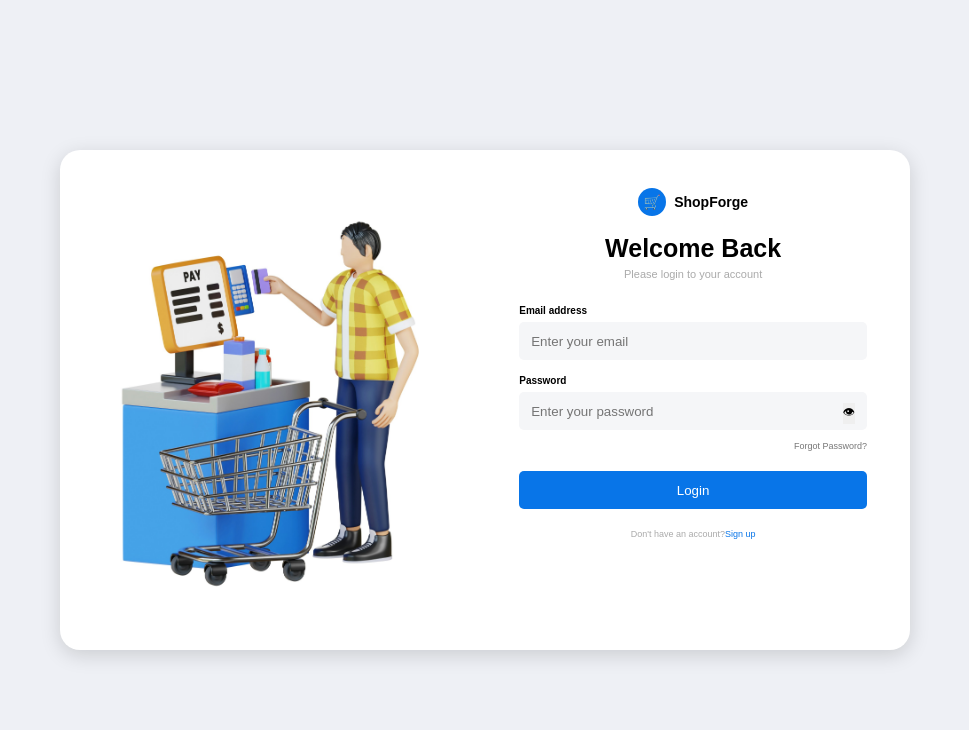
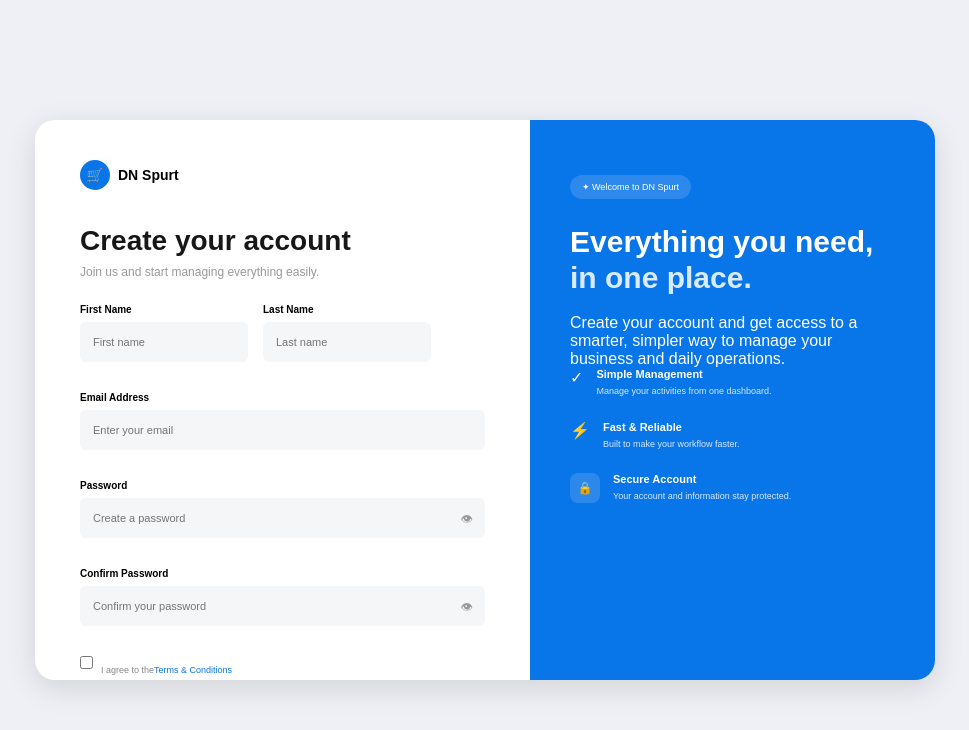
Before and after one commit to Hyperdata-Computing-Internship/ShopForge, a React (Vite) app in the folder Reactjs-frontend/: page / in a window 1280 px wide. Shown: the top 730 px of the page, without its empty margins (155-1124 px from the left). Built offline with nearby package versions, Linux system fonts and the light colour scheme.

Commit message:
created signup page components

```diff
--- a/Reactjs-frontend/src/App.jsx
+++ b/Reactjs-frontend/src/App.jsx
@@ -1,11 +1,13 @@
 import React from 'react'
 import Login from "./components/loginpage/login";
 import Productcards from './components/productspage/Productcards'
+import Signup from './components/loginpage/signup';
 
 const App = () => {
   return (
 
-      <Login/>
+      // <Login/>
+      <Signup/>
       // <Productcards title="Leather Shoes" description="premium shoes" image="https://static.vecteezy.com/system/resources/thumbnails/048/720/410/small_2x/men-s-leisure-leather-shoe-isolated-on-transparent-background-free-png.png"  />
 
   )
--- a/Reactjs-frontend/src/components/loginpage/signup.jsx
+++ b/Reactjs-frontend/src/components/loginpage/signup.jsx
@@ -1,9 +1,160 @@
 import React from 'react'
+import style from './signup.module.css'
 
-const signup = () => {
+const Signup = () => {
   return (
-    <div>signup</div>
+    <div className={style.body}>
+      <div className={style.signupcontainer}>
+        <div className={style.formsection}>
+
+          <div className={style.logo}>
+            <div className={style.logoicon}>🛒</div>
+            <span>DN Spurt</span>
+          </div>
+
+          <h1>Create your account</h1>
+
+          <p className={style.subtitle}>
+            Join us and start managing everything easily.
+          </p>
+
+          <form>
+
+            <div className={style.namerow}>
+
+              <div className={style.inputgroup}>
+                <label>First Name</label>
+                <input type="text" placeholder="First name" />
+              </div>
+
+              <div className={style.inputgroup}>
+                <label>Last Name</label>
+                <input type="text" placeholder="Last name" />
+              </div>
+
+            </div>
+
+            <div className={style.inputgroup}>
+              <label>Email Address</label>
+              <input type="email" placeholder="Enter your email" />
+            </div>
+
+            <div className={style.inputgroup}>
+              <label>Password</label>
+
+              <div className={style.passwordbox}>
+                <input type="password" placeholder="Create a password" />
+                <span>👁</span>
+              </div>
+            </div>
+
+            <div className={style.inputgroup}>
+              <label>Confirm Password</label>
+
+              <div className={style.passwordbox}>
+                <input type="password" placeholder="Confirm your password" />
+                <span>👁</span>
+              </div>
+            </div>
+
+            <div className={style.terms}>
+              <input type="checkbox" />
+              <p>
+                I agree to the
+                <a href="#">Terms & Conditions</a>
+              </p>
+            </div>
+
+            <button className={style.signupbtn} type="submit">
+              Create Account
+            </button>
+
+            {/* <div className={style.divider}>
+            <span></span>
+            <p>Or continue with</p>
+            <span></span>
+          </div>
+
+          <div className={style.socialbuttons}>
+
+            <button type="button">
+              🔴 Google
+            </button>
+
+            <button type="button">
+              🔵 Facebook
+            </button>
+
+          </div> */}
+
+            <p className={style.logintext}>
+              Already have an account?
+              <a href="#">Login</a>
+            </p>
+
+          </form>
+
+        </div>
+        <div className={style.infosection}>
+
+          <div className={style.infocontent}>
+
+            <span className={style.badge}>
+              ✦ Welcome to DN Spurt
+            </span>
+
+            <h2>
+              Everything you need,
+              <span>in one place.</span>
+            </h2>
+
+            <p>
+              Create your account and get access to a
+              smarter, simpler way to manage your
+              business and daily operations.
+            </p>
+
+            <div className={style.features}>
+
+              <div className={style.feature}>
+                <div class="feature-icon">✓</div>
+
+                <div>
+                  <h3>Simple Management</h3>
+                  <p>Manage your activities from one dashboard.</p>
+                </div>
+              </div>
+
+              <div className={style.feature}>
+                <div class="feature-icon">⚡</div>
+
+                <div>
+                  <h3>Fast & Reliable</h3>
+                  <p>Built to make your workflow faster.</p>
+                </div>
+              </div>
+
+              <div className={style.feature}>
+                <div className={style.featureicon}>🔒</div>
+
+                <div>
+                  <h3>Secure Account</h3>
+                  <p>Your account and information stay protected.</p>
+                </div>
+              </div>
+
+            </div>
+
+          </div>
+
+          <div className={style.circleone}></div>
+          <div className={style.circletwo}></div>
+
+        </div>
+
+      </div>
+    </div>
   )
 }
 
-export default signup
+export default Signup
--- a/Reactjs-frontend/src/components/loginpage/signup.module.css
+++ b/Reactjs-frontend/src/components/loginpage/signup.module.css
@@ -0,0 +1,440 @@
+* {
+    margin: 0;
+    padding: 0;
+    box-sizing: border-box;
+}
+
+.body {
+    height: 100vh;
+    background: #eef0f5;
+
+    font-family: Arial, sans-serif;
+
+    display: flex;
+    justify-content: center;
+    align-items: center;
+}
+
+.signupcontainer {
+    width: 900px;
+    height: 70% !important;
+
+    background: white;
+
+    border-radius: 20px;
+
+    display: flex;
+
+    overflow: hidden;
+
+    box-shadow: 0 8px 30px rgba(0, 0, 0, 0.12);
+}
+
+
+/* =========================
+   FORM SECTION
+========================= */
+
+.formsection {
+    width: 55%;
+
+    padding: 40px 45px;
+}
+
+
+/* LOGO */
+
+.logo {
+    display: flex;
+    align-items: center;
+
+    gap: 8px;
+
+    font-size: 14px;
+    font-weight: bold;
+
+    margin-bottom: 35px;
+}
+
+.logoicon {
+    width: 30px;
+    height: 30px;
+
+    background: #0875e8;
+
+    color: white;
+
+    border-radius: 50%;
+
+    display: flex;
+    align-items: center;
+    justify-content: center;
+}
+
+
+/* HEADING */
+
+h1 {
+    font-size: 28px;
+    color: #171717;
+
+    margin-bottom: 8px;
+}
+
+.subtitle {
+    color: #999;
+
+    font-size: 12px;
+
+    margin-bottom: 25px;
+}
+
+
+/* FORM */
+
+form {
+    width: 100%;
+}
+
+
+/* NAME ROW */
+
+.namerow {
+    display: flex;
+    gap: 15px;
+}
+
+.namerow .input-group {
+    width: 50%;
+}
+
+
+/* INPUT */
+
+.inputgroup {
+    margin-bottom: 15px;
+}
+
+label {
+    display: block;
+
+    font-size: 10px;
+    font-weight: bold;
+
+    margin-bottom: 7px;
+}
+
+input[type="text"],
+input[type="email"],
+input[type="password"] {
+    width: 100%;
+    height: 40px;
+
+    background: #f5f6f8;
+
+    border: 1px solid transparent;
+
+    border-radius: 6px;
+
+    padding: 0 12px;
+
+    outline: none;
+
+    font-size: 11px;
+}
+
+input:focus {
+    border-color: #0875e8;
+
+    background: white;
+}
+
+
+/* PASSWORD */
+
+.passwordbox {
+    position: relative;
+}
+
+.passwordbox input {
+    padding-right: 35px;
+}
+
+.passwordbox span {
+    position: absolute;
+
+    right: 12px;
+    top: 12px;
+
+    font-size: 12px;
+
+    color: #999;
+}
+
+
+/* TERMS */
+
+.terms {
+    display: flex;
+    align-items: center;
+
+    gap: 8px;
+
+    margin: 4px 0 18px;
+}
+
+.terms input {
+    width: 13px;
+    height: 13px;
+}
+
+.terms p {
+    font-size: 9px;
+    color: #888;
+}
+
+a {
+    color: #0875e8;
+
+    text-decoration: none;
+}
+
+
+/* SIGNUP BUTTON */
+
+.signupbtn {
+    width: 100%;
+    height: 40px;
+
+    border: none;
+    border-radius: 6px;
+
+    background: #0875e8;
+
+    color: white;
+
+    font-size: 11px;
+    font-weight: bold;
+
+    cursor: pointer;
+}
+
+.signupbtn:hover {
+    background: #0564c8;
+}
+
+
+/* DIVIDER */
+
+.divider {
+    display: flex;
+
+    align-items: center;
+
+    gap: 8px;
+
+    margin: 18px 0;
+}
+
+.divider span {
+    height: 1px;
+
+    background: #ddd;
+
+    flex: 1;
+}
+
+.divider p {
+    font-size: 9px;
+
+    color: #aaa;
+}
+
+
+/* SOCIAL */
+
+.socialbuttons {
+    display: flex;
+
+    gap: 10px;
+}
+
+.socialbuttons button {
+    width: 50%;
+    height: 36px;
+
+    background: white;
+
+    border: 1px solid #e5e5e5;
+
+    border-radius: 6px;
+
+    cursor: pointer;
+
+    font-size: 10px;
+}
+
+
+/* LOGIN */
+
+.logintext {
+    text-align: center;
+
+    font-size: 10px;
+
+    color: #999;
+
+    margin-top: 18px;
+}
+
+
+/* =========================
+   BLUE SECTION
+========================= */
+
+.infosection {
+    width: 45%;
+
+    background: #0875e8;
+
+    color: white;
+
+    padding: 55px 40px;
+
+    position: relative;
+
+    overflow: hidden;
+}
+
+
+/* CONTENT */
+
+.infocontent {
+    position: relative;
+
+    z-index: 2;
+}
+
+
+/* BADGE */
+
+.badge {
+    display: inline-block;
+
+    padding: 7px 12px;
+
+    border-radius: 20px;
+
+    background: rgba(255, 255, 255, 0.15);
+
+    font-size: 9px;
+
+    margin-bottom: 25px;
+}
+
+
+/* HEADING */
+
+.infosection h2 {
+    font-size: 30px;
+
+    line-height: 1.2;
+
+    margin-bottom: 18px;
+}
+
+.infosection h2 span {
+    display: block;
+
+    color: #d9ebff;
+}
+
+
+/* DESCRIPTION */
+
+.infosection > .info-content > p {
+    font-size: 11px;
+
+    line-height: 1.7;
+
+    color: #d9ebff;
+
+    margin-bottom: 35px;
+}
+
+
+/* FEATURES */
+
+.features {
+    display: flex;
+
+    flex-direction: column;
+
+    gap: 22px;
+}
+
+.feature {
+    display: flex;
+
+    align-items: flex-start;
+
+    gap: 13px;
+}
+
+.featureicon {
+    width: 30px;
+    height: 30px;
+
+    flex-shrink: 0;
+
+    background: rgba(255, 255, 255, 0.15);
+
+    border-radius: 8px;
+
+    display: flex;
+    align-items: center;
+    justify-content: center;
+
+    font-size: 12px;
+}
+
+.feature h3 {
+    font-size: 11px;
+
+    margin-bottom: 5px;
+}
+
+.feature p {
+    font-size: 9px;
+
+    color: #d7e9ff;
+
+    line-height: 1.5;
+}
+
+
+/* DECORATIVE CIRCLES */
+
+.circle {
+    position: absolute;
+
+    border-radius: 50%;
+
+    background: rgba(255, 255, 255, 0.08);
+}
+
+.circleone {
+    width: 180px;
+    height: 180px;
+
+    right: -70px;
+    top: -60px;
+}
+
+.circletwo {
+    width: 250px;
+    height: 250px;
+
+    right: -100px;
+    bottom: -130px;
+}
--- a/Reactjs-frontend/src/components/productspage/Productcards.jsx
+++ b/Reactjs-frontend/src/components/productspage/Productcards.jsx
@@ -52,7 +52,7 @@ const Productcards = (prop) => {
             {prop.title}
           </h1>
 
-          <div className={style.shoes}>
+          <div  lassName={style.shoes}>
             <img src={prop.image} />
           </div>
 
--- a/Reactjs-frontend/src/index.css
+++ b/Reactjs-frontend/src/index.css
@@ -2,3 +2,19 @@
   background-color: #bc8b8b;
   align-items: center;
 }
+* {
+    margin: 0;
+    padding: 0;
+    box-sizing: border-box;
+}
+
+body {
+    min-height: 100vh;
+    background: #eef0f5;
+
+    font-family: Arial, sans-serif;
+
+    display: flex;
+    justify-content: center;
+    align-items: center;
+}
```
